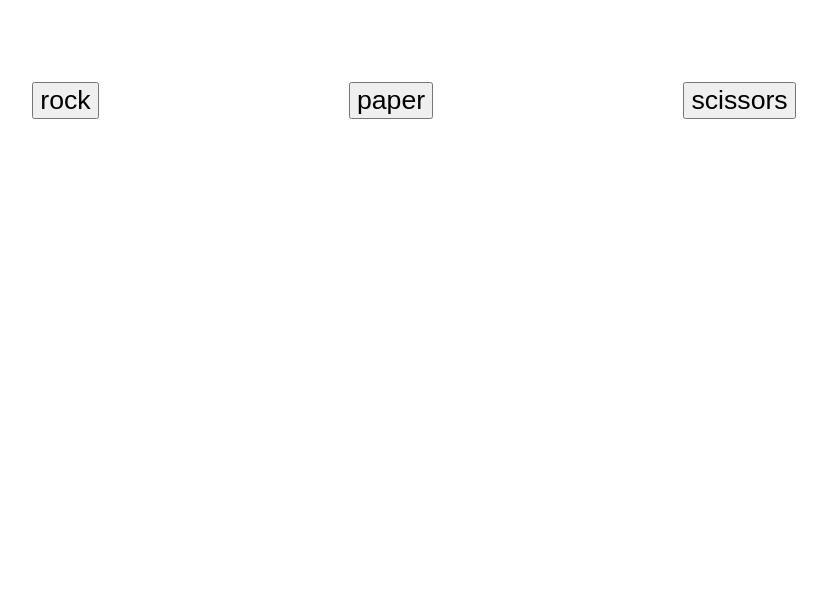
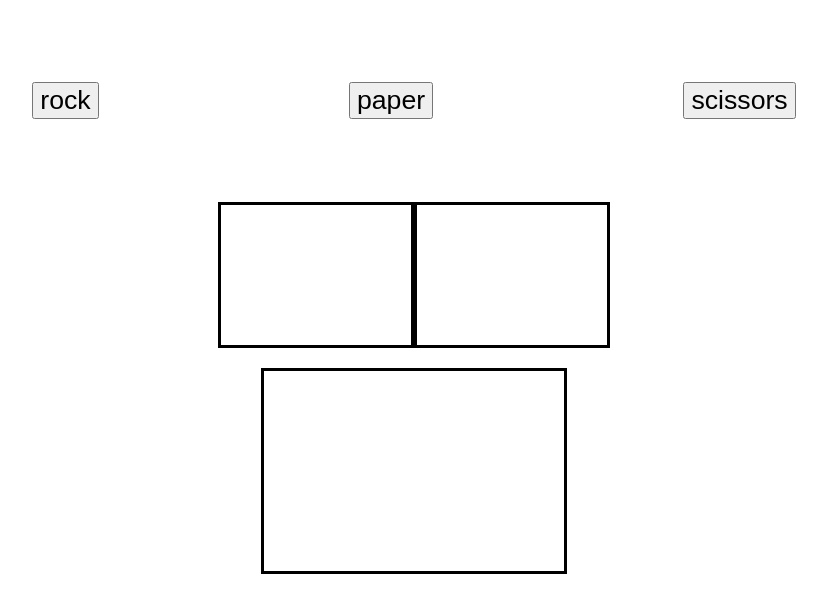
Before and after one commit to trustpizza/rockspaperscissors, a plain HTML site: page index.html in a window 1280 px wide. Shown: the part 61-674 px from the top of the page, without its empty margins (226-1053 px from the left). Drawn offline with Linux system fonts and the light colour scheme.

Commit message:
Add replayability and best of 5 functionality

```diff
--- a/styles.css
+++ b/styles.css
@@ -2,14 +2,46 @@ h1 {
     display: flex;
     justify-content: center;
 }
-
+#container {
+    display: flex;
+    flex-direction: column;
+    gap: 20px;
+}
 .content {
     display: flex;
     justify-content: space-evenly;
     padding-top: 5%;
+    padding-bottom: 5%;
 }
 
 
 .button {
     font-size: 20pt;
 }
+
+.results {
+    height: 200px;
+    width: 300px;
+    border: solid black;
+    align-self: center;
+    display: flex;
+    justify-content: center;
+    align-items: center;
+}
+
+.score {
+    display: flex;
+    align-self: center;
+    justify-content: center;
+}
+
+.scoreboard {
+    height: 100px;
+    width: 150px;
+    border: solid black;
+    align-self: center;
+    display: flex;
+    justify-content: center;
+    align-items: center;
+    padding: 20px;
+}
```
